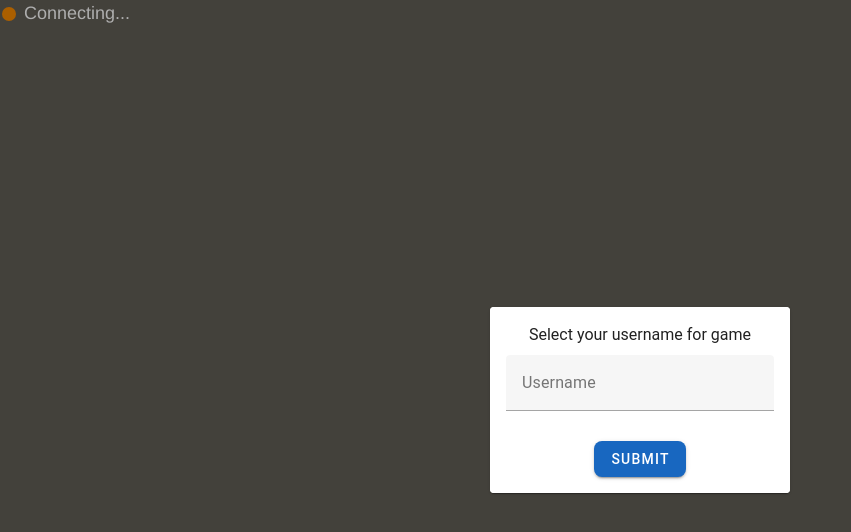
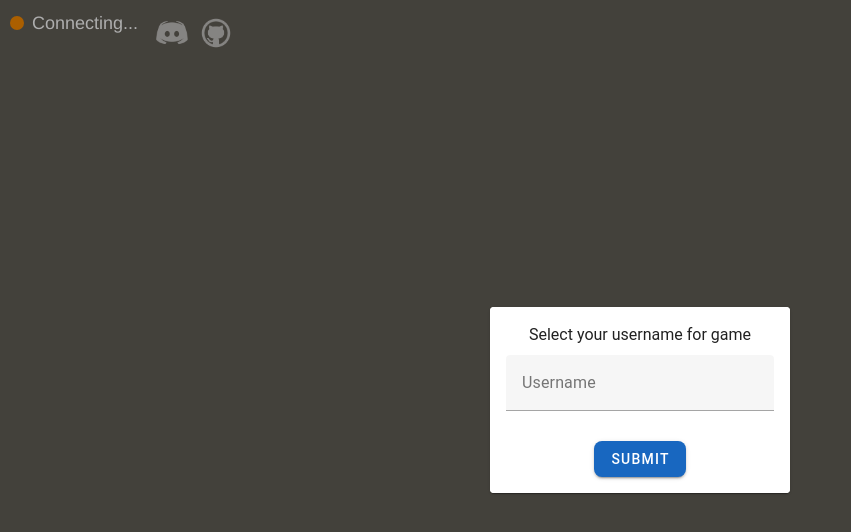
Before and after one commit to Razdva122/avalon, a Vue app in the folder packages/ui/: page / in a window 1280 px wide. Shown: the top 532 px of the page, without its empty margins (0-851 px from the left). Built offline with nearby package versions, Linux system fonts and the light colour scheme; no server answers.

Commit message:
added socials discord and github

```diff
--- a/packages/ui/src/App.vue
+++ b/packages/ui/src/App.vue
@@ -12,7 +12,10 @@
   </RouterView>
   <Settings ref="settings" />
   <Profile v-if="user" @usernameClick="usernameClick" class="profile" />
-  <ConnectStatus class="connect-status" />
+  <div class="header-right-container d-flex align-center">
+    <ConnectStatus class="connect-status mr-4" />
+    <Socials />
+  </div>
   <InfoSnackbar />
   <Version class="version" />
 </template>
@@ -24,6 +27,7 @@ import Profile from '@/components/user/Profile.vue';
 import ConnectStatus from '@/components/feedback/ConnectStatus.vue';
 import InfoSnackbar from '@/components/feedback/InfoSnackbar.vue';
 import Version from '@/components/feedback/Version.vue';
+import Socials from '@/components/feedback/Socials.vue';
 
 export default defineComponent({
   components: {
@@ -32,6 +36,7 @@ export default defineComponent({
     InfoSnackbar,
     Profile,
     Version,
+    Socials,
   },
   data() {
     const { user } = this.$store.state;
@@ -59,9 +64,13 @@ export default defineComponent({
 
 .connect-status {
   font-size: large;
+}
+
+.header-right-container {
+  height: 36px;
   position: fixed;
-  top: 0px;
-  left: 2px;
+  top: 5px;
+  left: 10px;
 }
 
 .profile {
--- /dev/null
+++ b/packages/ui/src/components/feedback/Socials.vue
@@ -0,0 +1,40 @@
+<template>
+  <div class="d-flex">
+    <v-btn density="comfortable" variant="plain" class="social-button mr-2" size="x-small">
+      <a href="https://discord.gg/DR9cEDDNdN" target="_blank" class="social-icon discord-icon"></a>
+    </v-btn>
+    <v-btn density="comfortable" variant="plain" class="social-button" size="x-small">
+      <a href="https://github.com/Razdva122/avalon" target="_blank" class="social-icon github-icon"></a>
+    </v-btn>
+  </div>
+</template>
+
+<script lang="ts">
+import { defineComponent } from 'vue';
+
+export default defineComponent({});
+</script>
+
+<style scoped lang="scss">
+.social-button {
+  padding: 0px;
+  width: 32px;
+  height: 32px;
+}
+
+.social-icon {
+  width: 36px;
+  height: 32px;
+  background-position: center;
+  background-size: contain;
+}
+
+.discord-icon {
+  background-image: url('@/assets/icons/discord.png');
+}
+
+.github-icon {
+  background-size: 115%;
+  background-image: url('@/assets/icons/github.png');
+}
+</style>
--- a/packages/ui/src/components/game/panels/StartPanel.vue
+++ b/packages/ui/src/components/game/panels/StartPanel.vue
@@ -4,6 +4,12 @@
       <span class="material-icons"> share </span>
     </template>
     Copy link
+  </v-btn>
+  <v-btn color="info" class="mb-4" @click="onDiscordClick">
+    <div class="d-flex align-center discord-button">
+      <div class="discord-icon mr-2"></div>
+      <span>Discord</span>
+    </div>
   </v-btn>
   <v-btn v-if="isUserInGame" color="warning" @click="onJoinClick"> Leave Game </v-btn>
   <v-btn
@@ -91,6 +97,10 @@ export default defineComponent({
       eventBus.emit('infoMessage', 'Link has been copied to the clipboard');
     };
 
+    const onDiscordClick = () => {
+      window.open('https://discord.gg/DR9cEDDNdN', '_blank');
+    };
+
     return {
       roomState,
       roles,
@@ -104,9 +114,22 @@ export default defineComponent({
       onLockClick,
       onStartClick,
       onCopyClick,
+      onDiscordClick,
     };
   },
 });
 </script>
 
-<style scoped lang="scss"></style>
+<style scoped lang="scss">
+.discord-button {
+  text-decoration: none;
+  color: white;
+}
+.discord-icon {
+  width: 30px;
+  height: 30px;
+  background-image: url('@/assets/icons/discord.png');
+  background-position: center;
+  background-size: contain;
+}
+</style>
```
Also changed, not shown: packages/ui/src/assets/icons/discord.png (added), packages/ui/src/assets/icons/github.png (added).
